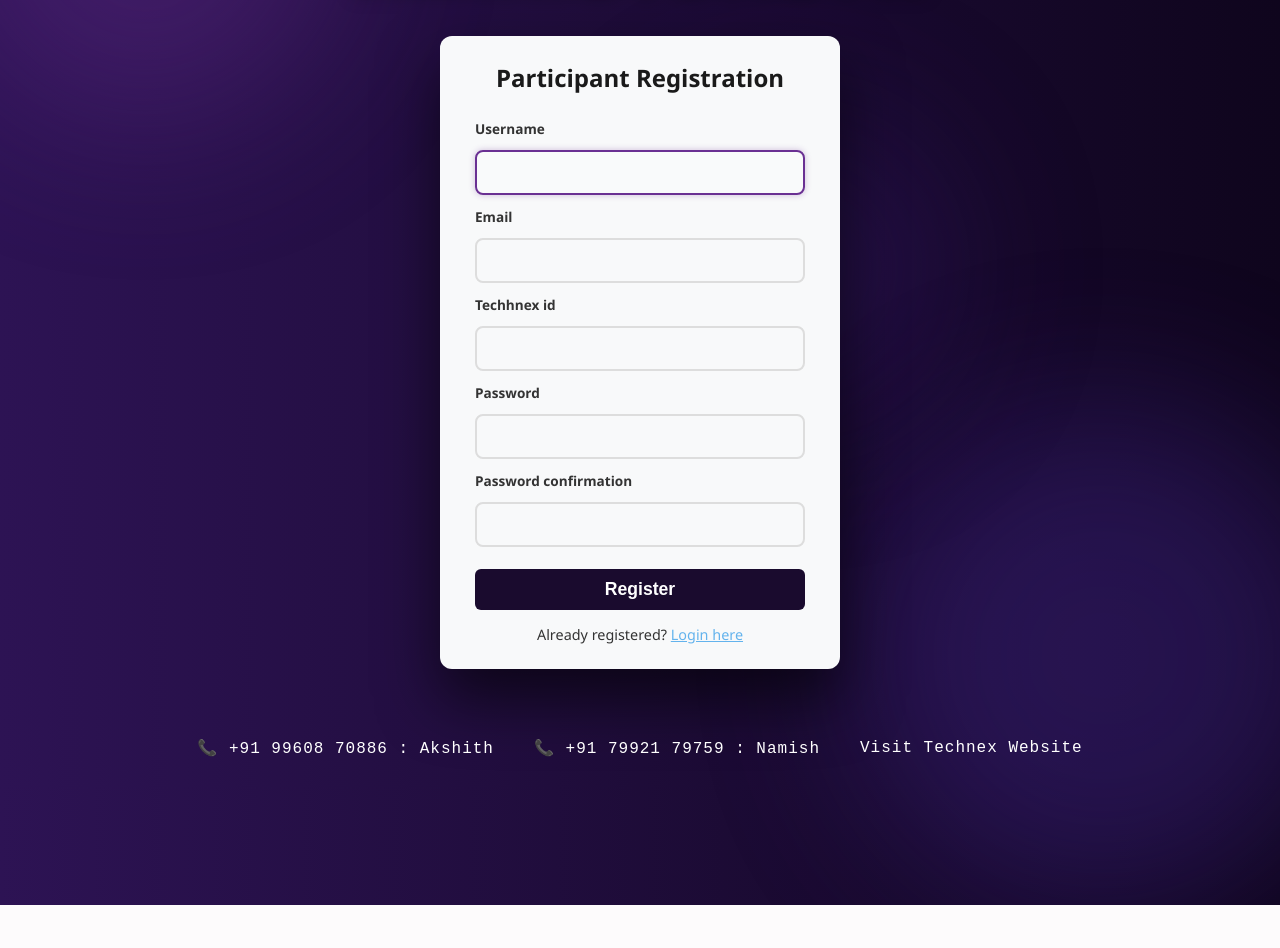
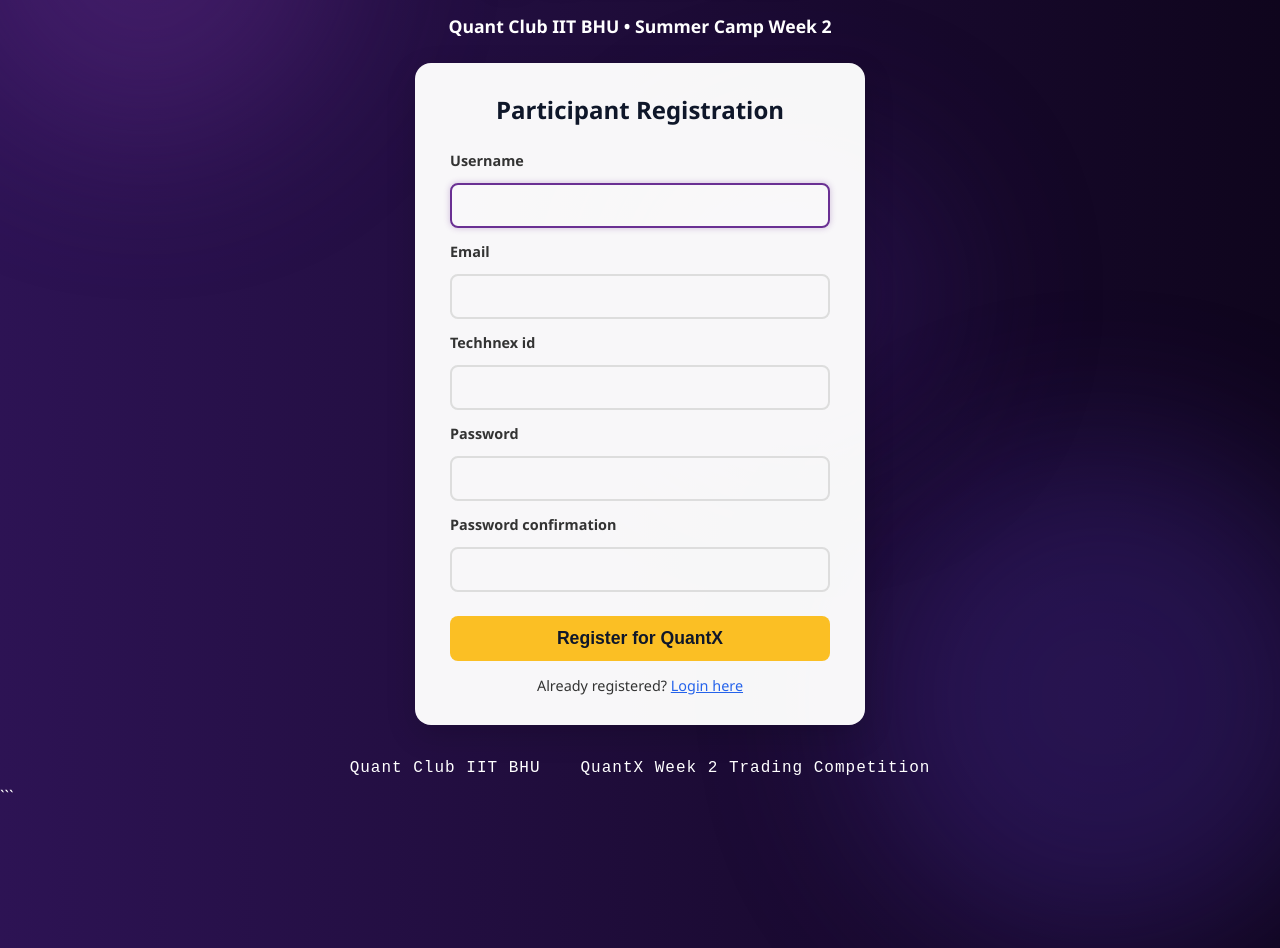
Before and after one commit to aryagiriX1219/marketsmith-repaired, a Django app: page /accounts/register/ in a window 1280 px wide; the page is wider, and only the part inside the window is pictured. Shown: the part 197-1145 px from the top of that part. Before the commit the page ends 1102 px from the top of that part, so only its background shows below. Run offline with Django 5.2, Linux system fonts and the light colour scheme.

Commit message:
Update register.html

````diff
--- a/templates/accounts/register.html
+++ b/templates/accounts/register.html
@@ -1,47 +1,82 @@
 {% load static %}
+
 <!DOCTYPE html>
+
 <html lang="en">
 <head>
     <meta charset="UTF-8">
     <meta name="viewport" content="width=device-width, initial-scale=1.0">
-    <title>REGISTER | Technex '26</title>
+    <title>Register | QuantX Week 2</title>
+
+```
 <link href="https://fonts.googleapis.com/css2?family=Bungee&display=swap" rel="stylesheet">
 <link rel="stylesheet" href="{% static 'login.css' %}">
+
 <style>
-        /* Targeted fixes to prevent footer overlap */
     .login-card {
-            max-width: 400px; /* Keeps the box from getting too wide */
-            margin: 0 auto 60px auto; /* 60px bottom margin keeps it above the footer */
-            padding: 25px 35px; /* Compacting the inner padding */
-            background-color: #f8f9fa; /* Assuming this from your image */
-            border-radius: 12px;
-            max-height: 75vh; /* Prevents the box from stretching off-screen */
-            overflow-y: auto; /* Adds a scrollbar inside the box if needed */
+        max-width: 450px;
+        margin: 0 auto 60px auto;
+        padding: 30px 35px;
+        background: rgba(255,255,255,0.97);
+        border-radius: 16px;
+        box-shadow: 0 10px 30px rgba(0,0,0,0.15);
+        max-height: 80vh;
+        overflow-y: auto;
     }
+
     .input-field {
-            margin-bottom: 12px; /* Tighter spacing between inputs */
+        margin-bottom: 14px;
     }
+
     .input-field label {
-            font-size: 0.85rem;
-            font-weight: bold;
+        display: block;
+        font-size: 0.9rem;
+        font-weight: 600;
+        color: #0f172a;
+        margin-bottom: 4px;
     }
+
     .input-field input {
         width: 100%;
-            padding: 8px;
-            margin-top: 4px;
+        padding: 10px;
+        border: 1px solid #d1d5db;
+        border-radius: 8px;
         box-sizing: border-box;
-            border-radius: 6px;
-            border: 1px solid #ccc;
     }
+
     .login-submit {
         width: 100%;
-            padding: 10px;
+        padding: 12px;
         margin-top: 10px;
-            border-radius: 6px;
+        border: none;
+        border-radius: 8px;
+        background: #fbbf24;
+        color: #0f172a;
+        font-weight: 700;
+        cursor: pointer;
+        transition: 0.3s;
+    }
+
+    .login-submit:hover {
+        transform: translateY(-2px);
+    }
+
+    .event-subtitle {
+        text-align: center;
+        color: white;
+        font-size: 1.1rem;
+        margin-top: -10px;
+        margin-bottom: 25px;
+        font-weight: 600;
     }
 </style>
+```
+
 </head>
+
 <body>
+
+```
 <div class="bg-3d-container">
     <div class="orb orb-1"></div>
     <div class="orb orb-2"></div>
@@ -50,16 +85,24 @@
 
 <header>
     <div class="header-content">
-            <img src="{% static 'logo.png' %}" alt="IIT BHU Logo" class="main-logo">
-            <img src="{% static 'logo2.png' %}" alt="Event Logo 2" class="secondary-logo">
+        <img src="{% static 'logo.png' %}" alt="Quant Club IIT BHU" class="main-logo">
     </div>
 </header>
 
 <main class="content-wrapper">
-        <h1 class="hero-title">MARKETSMITH</h1>
+
+    <h1 class="hero-title">QUANTX</h1>
+
+    <div class="event-subtitle">
+        Quant Club IIT BHU • Summer Camp Week 2
+    </div>
 
     <div class="login-card">
-            <h2 style="text-align:center; color:#1a1a1a; margin-top:0;">Participant Registration</h2>
+
+        <h2 style="text-align:center;color:#0f172a;margin-top:0;">
+            Participant Registration
+        </h2>
+
         <form method="POST">
             {% csrf_token %}
 
@@ -67,27 +110,41 @@
             <div class="input-field">
                 <label>{{ field.label }}</label>
                 {{ field }}
+
                 {% if field.errors %}
-                        <p class="error-prompt" style="display:block; color:red; font-size:0.8rem; margin:2px 0 0 0;">{{ field.errors.0 }}</p>
+                <p style="display:block;color:red;font-size:0.8rem;margin-top:4px;">
+                    {{ field.errors.0 }}
+                </p>
                 {% endif %}
             </div>
             {% endfor %}
 
-                <button type="submit" class="login-submit">Register</button>
+            <button type="submit" class="login-submit">
+                Register for QuantX
+            </button>
         </form>
 
-            <p style="margin-top: 15px; font-size: 0.9rem; text-align:center; color:#333;">
-                Already registered? <a href="{% url 'login' %}" style="color: #63b3ed;">Login here</a>
+        <p style="margin-top:15px;font-size:0.9rem;text-align:center;color:#333;">
+            Already registered?
+            <a href="{% url 'login' %}" style="color:#2563eb;">
+                Login here
+            </a>
         </p>
+
     </div>
 
     <footer class="single-line-footer">
-            <span class="footer-item">📞 +91 99608 70886 : Akshith</span>
-            <span class="footer-item">📞 +91 79921 79759 : Namish</span>
-            <a href="https://www.technex.in/" target="_blank" class="footer-link">
-                Visit Technex Website
-            </a>
+        <span class="footer-item">
+            Quant Club IIT BHU
+        </span>
+
+        <span class="footer-item">
+            QuantX Week 2 Trading Competition
+        </span>
     </footer>
+
 </main>
+```
+
 </body>
 </html>
````
Lines whose indentation alone changed are shown as unchanged.
